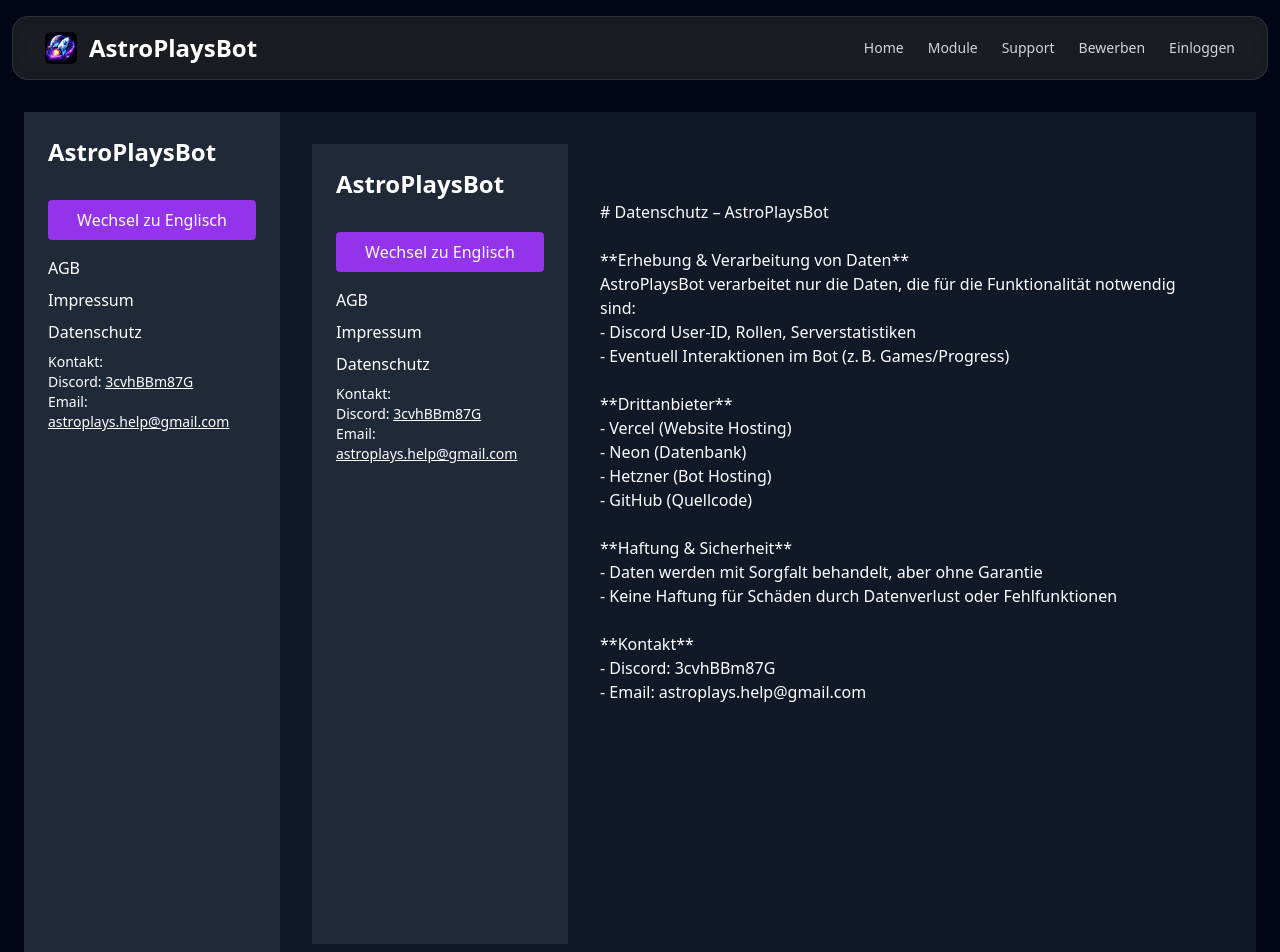
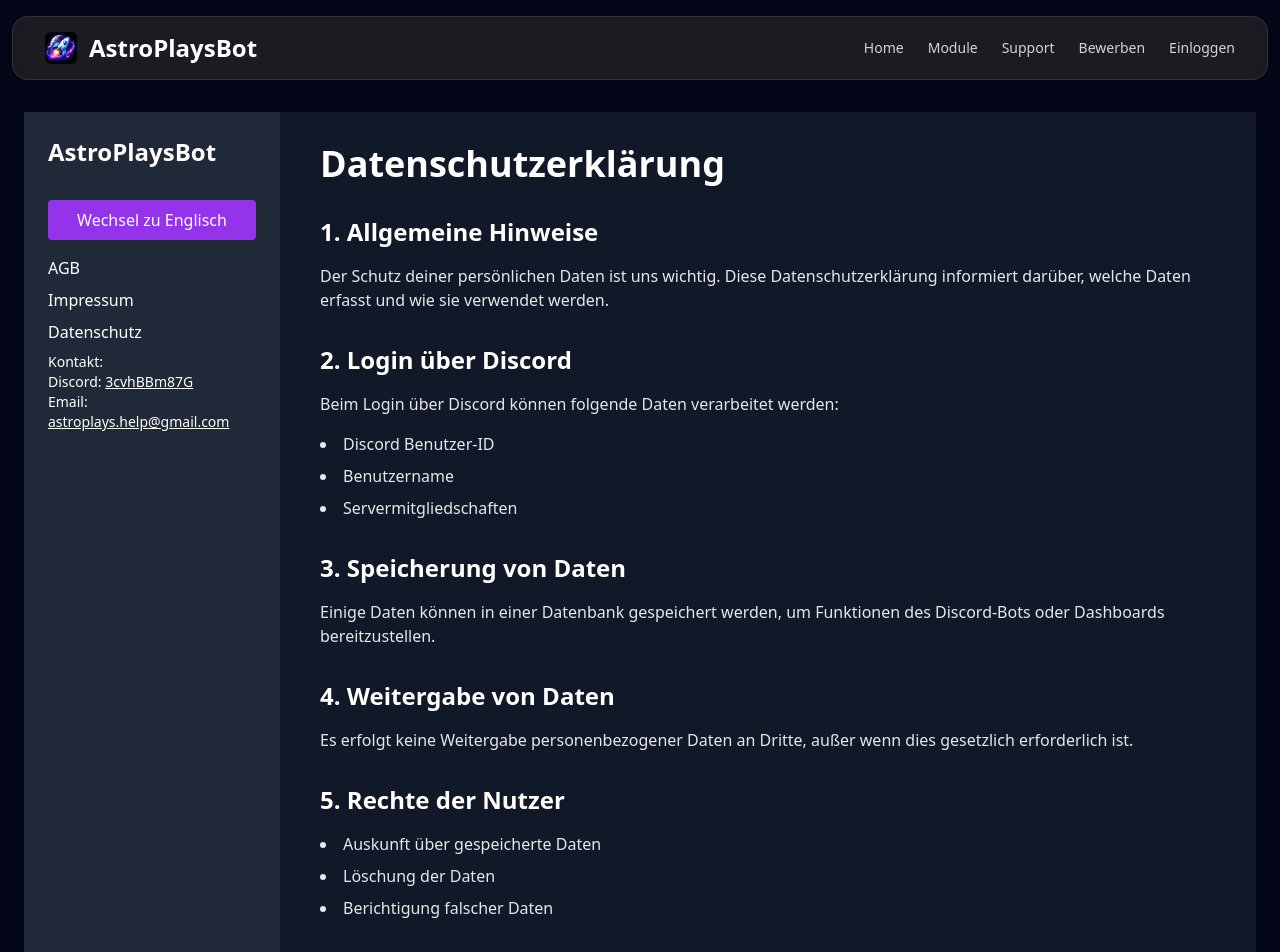
Before and after one commit to AstroPlaysBot/information, a Next.js app: page /Datenschutz in a window 1280 px wide. Shown: the top 952 px of the page. Built offline with nearby package versions, Linux system fonts and the light colour scheme.

Commit message:
Update page.tsx

```diff
--- a/src/app/Datenschutz/page.tsx
+++ b/src/app/Datenschutz/page.tsx
@@ -1,17 +1,56 @@
 // src/app/Datenschutz/page.tsx
-'use client';
-import React, { useState } from 'react';
-import Layout from './layout';
-import { datenschutz } from './texts';
+export default function Datenschutz() {
+  return (
+    <div className="max-w-4xl mx-auto text-gray-200 space-y-8">
+      <h1 className="text-4xl font-bold text-white">Datenschutzerklärung</h1>
 
-export default function DatenschutzPage() {
-  const [language, setLanguage] = useState<'de' | 'en'>('de');
+      <section className="space-y-4">
+        <h2 className="text-2xl font-semibold text-white">1. Allgemeine Hinweise</h2>
+        <p>
+          Der Schutz deiner persönlichen Daten ist uns wichtig. Diese
+          Datenschutzerklärung informiert darüber, welche Daten erfasst und wie sie
+          verwendet werden.
+        </p>
+      </section>
 
-  return (
-    <Layout>
-      <div className="prose prose-invert max-w-3xl">
-        <div dangerouslySetInnerHTML={{ __html: datenschutz[language].replace(/\n/g, '<br/>') }} />
-      </div>
-    </Layout>
+      <section className="space-y-4">
+        <h2 className="text-2xl font-semibold text-white">2. Login über Discord</h2>
+        <p>Beim Login über Discord können folgende Daten verarbeitet werden:</p>
+        <ul className="list-disc list-inside space-y-2">
+          <li>Discord Benutzer-ID</li>
+          <li>Benutzername</li>
+          <li>Servermitgliedschaften</li>
+        </ul>
+      </section>
+
+      <section className="space-y-4">
+        <h2 className="text-2xl font-semibold text-white">3. Speicherung von Daten</h2>
+        <p>
+          Einige Daten können in einer Datenbank gespeichert werden, um Funktionen
+          des Discord-Bots oder Dashboards bereitzustellen.
+        </p>
+      </section>
+
+      <section className="space-y-4">
+        <h2 className="text-2xl font-semibold text-white">4. Weitergabe von Daten</h2>
+        <p>
+          Es erfolgt keine Weitergabe personenbezogener Daten an Dritte, außer wenn
+          dies gesetzlich erforderlich ist.
+        </p>
+      </section>
+
+      <section className="space-y-4">
+        <h2 className="text-2xl font-semibold text-white">5. Rechte der Nutzer</h2>
+        <ul className="list-disc list-inside space-y-2">
+          <li>Auskunft über gespeicherte Daten</li>
+          <li>Löschung der Daten</li>
+          <li>Berichtigung falscher Daten</li>
+        </ul>
+      </section>
+
+      <p className="text-gray-400 text-sm pt-10">
+        Stand: {new Date().getFullYear()}
+      </p>
+    </div>
   );
 }
```
